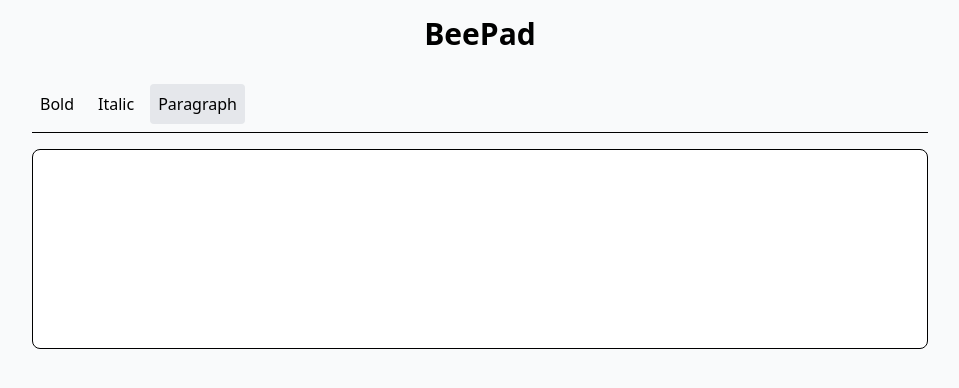
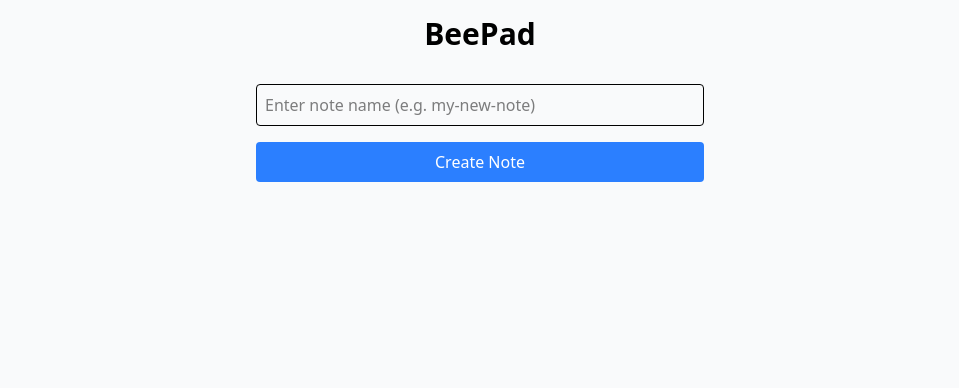
Before and after one commit to PinePeakDigital/beepad, a Next.js app in the folder packages/web/: page / in a window 1280 px wide. Shown: the top 388 px of the page, without its empty margins (160-1119 px from the left). Built offline with nearby package versions, Linux system fonts and the light colour scheme.

Commit message:
work on websockets

```diff
--- /dev/null
+++ b/packages/web/src/app/notes/[slug]/note-page-client.tsx
@@ -0,0 +1,27 @@
+'use client';
+
+import { Editor } from '../../../components/editor';
+import { EditorProvider } from '../../../context/EditorContext';
+import Link from 'next/link';
+
+interface Props {
+  slug: string;
+}
+
+export default function NotePageClient({ slug }: Props) {
+  return (
+    <main className="min-h-screen p-4">
+      <div className="max-w-4xl mx-auto">
+        <div className="flex justify-between items-center mb-8">
+          <Link href="/" className="text-blue-500 hover:underline">
+            ← Back to Home
+          </Link>
+          <h1 className="text-3xl font-bold">{slug}</h1>
+        </div>
+        <EditorProvider>
+          <Editor docName={slug} />
+        </EditorProvider>
+      </div>
+    </main>
+  );
+}
--- /dev/null
+++ b/packages/web/src/app/notes/[slug]/note-page.tsx
@@ -0,0 +1,27 @@
+'use client';
+
+import { Editor } from '../../../components/editor';
+import { EditorProvider } from '../../../context/EditorContext';
+import Link from 'next/link';
+
+interface Props {
+  params: { slug: string };
+}
+
+export default function NotePage({ params }: Props) {
+  return (
+    <main className="min-h-screen p-4">
+      <div className="max-w-4xl mx-auto">
+        <div className="flex justify-between items-center mb-8">
+          <Link href="/" className="text-blue-500 hover:underline">
+            ← Back to Home
+          </Link>
+          <h1 className="text-3xl font-bold">{params.slug}</h1>
+        </div>
+        <EditorProvider>
+          <Editor docName={params.slug} />
+        </EditorProvider>
+      </div>
+    </main>
+  );
+}
--- /dev/null
+++ b/packages/web/src/app/notes/[slug]/page.tsx
@@ -0,0 +1,11 @@
+'use client';
+
+import NotePageClient from './note-page-client';
+
+type Props = {
+  params: { slug: string };
+};
+
+export default function Page({ params }: Props) {
+  return <NotePageClient slug={params.slug} />;
+}
--- a/packages/web/src/app/page.tsx
+++ b/packages/web/src/app/page.tsx
@@ -1,15 +1,36 @@
 'use client';
 
-import { Editor } from '../components/editor';
-import { EditorProvider } from '../context/EditorContext';
+import { useRouter } from 'next/navigation';
+import { useState } from 'react';
 
 export default function Home() {
+  const router = useRouter();
+  const [slug, setSlug] = useState('');
+
+  const handleSubmit = (e: React.FormEvent) => {
+    e.preventDefault();
+    if (slug) {
+      router.push(`/notes/${slug}`);
+    }
+  };
+
   return (
     <main className="min-h-screen p-4">
       <h1 className="text-3xl font-bold text-center mb-8">BeePad</h1>
-      <EditorProvider>
-        <Editor />
-      </EditorProvider>
+      <div className="max-w-md mx-auto">
+        <form onSubmit={handleSubmit} className="flex flex-col gap-4">
+          <input
+            type="text"
+            value={slug}
+            onChange={(e) => setSlug(e.target.value.toLowerCase().replace(/[^a-z0-9-]/g, '-'))}
+            placeholder="Enter note name (e.g. my-new-note)"
+            className="p-2 border rounded"
+          />
+          <button type="submit" className="p-2 bg-blue-500 text-white rounded" disabled={!slug}>
+            Create Note
+          </button>
+        </form>
+      </div>
     </main>
   );
 }
--- a/packages/web/src/components/editor/Editor.tsx
+++ b/packages/web/src/components/editor/Editor.tsx
@@ -1,21 +1,38 @@
 import { useEditor as useTiptap } from '@tiptap/react';
 import StarterKit from '@tiptap/starter-kit';
+import Collaboration from '@tiptap/extension-collaboration';
+import * as Y from 'yjs';
+import { WebsocketProvider } from 'y-websocket';
 import { useEffect } from 'react';
 import { useEditor } from '../../context/EditorContext';
 import { EditorContent } from './EditorContent';
 import { Toolbar } from './Toolbar';
 
 interface EditorProps {
+  docName: string;
   content?: string;
   onUpdate?: (content: string) => void;
 }
 
-export function Editor({ content = '', onUpdate }: EditorProps) {
+export function Editor({ docName, content = '', onUpdate }: EditorProps) {
   const { setEditor } = useEditor();
+
+  // Initialize Yjs document
+  const ydoc = new Y.Doc();
+  const provider = new WebsocketProvider(
+    'ws://localhost:3001',
+    docName, // Use the note slug as the document name
+    ydoc
+  );
+  const ytext = ydoc.getText('content');
 
   const editor = useTiptap({
     extensions: [
       StarterKit,
+      Collaboration.configure({
+        document: ydoc,
+        field: 'content', // Match the field name with ytext
+      }),
     ],
     content,
     editorProps: {
@@ -33,6 +50,8 @@ export function Editor({ content = '', onUpdate }: EditorProps) {
     return () => {
       editor?.destroy();
       setEditor(null);
+      provider.destroy();
+      ydoc.destroy();
     };
   }, [editor, setEditor]);
 
```
Also changed, not shown: 2 other files (tests, documents, lock files or other folders).
